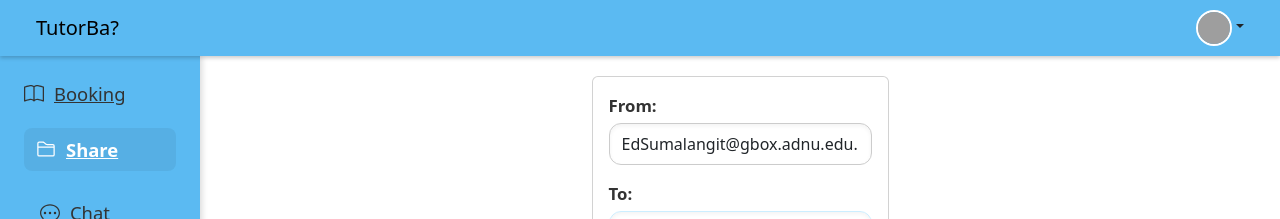
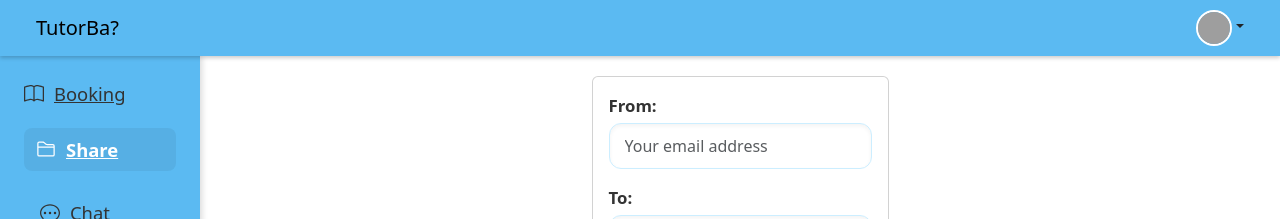
Before and after one commit to diVelarde/TutorBa, a React app in the folder frontend/: page /sharing in a window 1280 px wide. Shown: the top 219 px of the page. Built offline with nearby package versions, Linux system fonts and the light colour scheme; grey boxes are pictures that could not be loaded; the HTML template or start-up script is replaced by a standard one.

Commit message:
fixed bug in the "From" email by adding a 2nd variable for sender email input

```diff
--- a/frontend/src/components/FileSharing.jsx
+++ b/frontend/src/components/FileSharing.jsx
@@ -4,9 +4,8 @@ import Form from 'react-bootstrap/Form';
 import Button from 'react-bootstrap/Button';
 import '../styles/FileSharing.css';
 
-const MOCK_FROM_EMAIL = "EdSumalangit@gbox.adnu.edu.ph";
-
 function FileSharing() {
+  const [sender, setSender] = useState('');
   const [recipient, setRecipient] = useState('');
   const [message, setMessage] = useState('');
   const [selectedFile, setSelectedFile] = useState(null);
@@ -76,10 +75,11 @@ function FileSharing() {
           <Form.Group className="mb-3">
             <Form.Label className="label-text">From:</Form.Label>
             <Form.Control
-              type="text"
-              value={MOCK_FROM_EMAIL}
-              readOnly
-              className="from-input"
+              type="email"
+              placeholder="Your email address"
+              value={sender}
+              onChange={(e) => setSender(e.target.value)}
+              required
             />
           </Form.Group>
 
```
